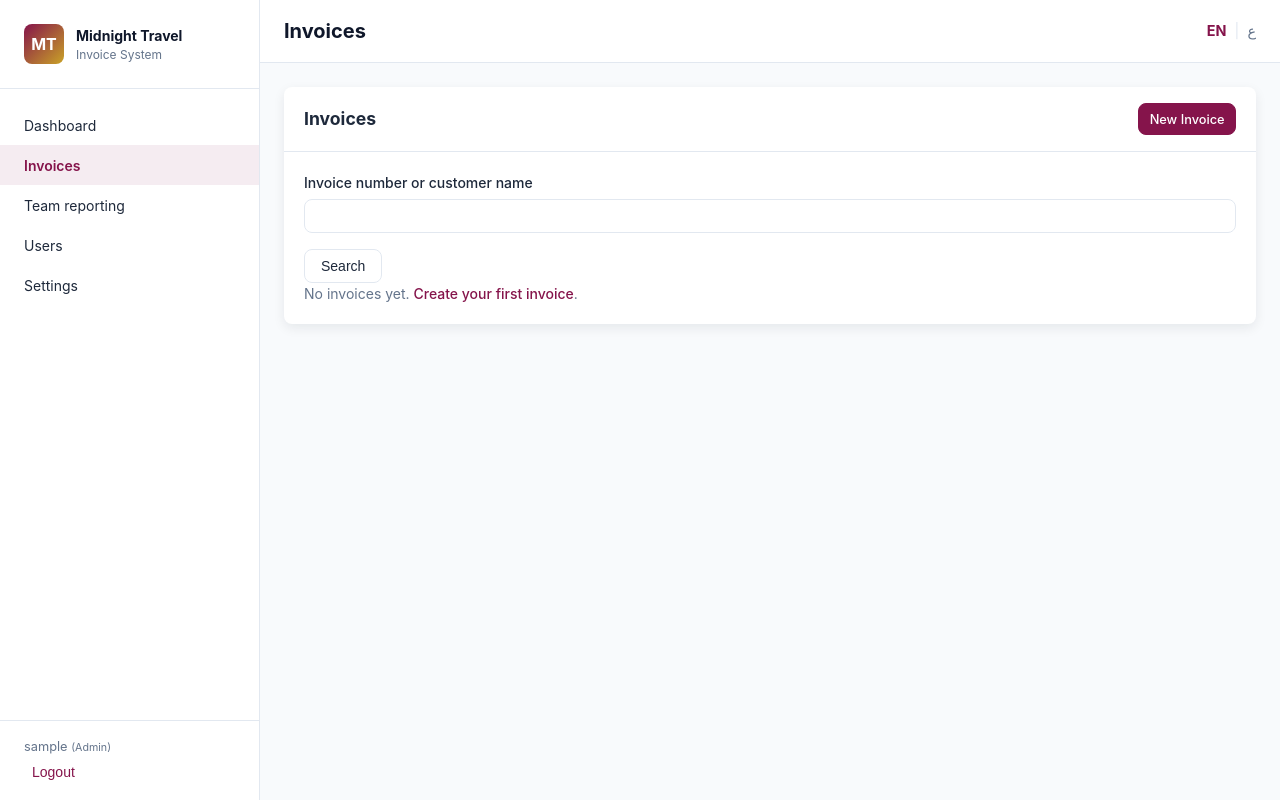
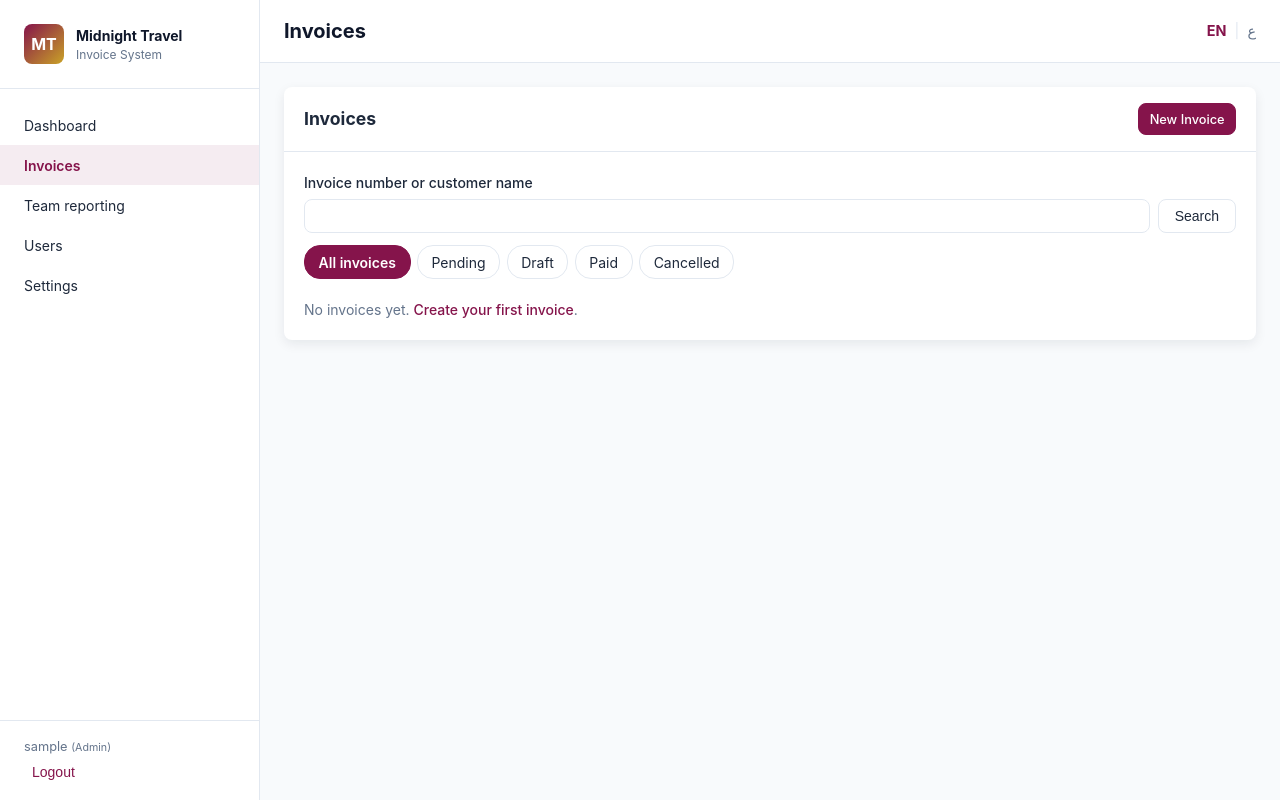
Before and after one commit to rawahnugud/midnight-travel-invoices, a Laravel app: page /invoices in a window 1280 px wide. Run offline with Laravel 10, Linux system fonts and the light colour scheme; the visitor is signed in with stand-in values (Sample User, id 1); data that the repository does not hold is empty; settings files or empty folders that the repository lacks are supplied.

Commit message:
Filter invoice list by status and active receipts

```diff
--- a/app/Http/Controllers/InvoiceController.php
+++ b/app/Http/Controllers/InvoiceController.php
@@ -27,6 +27,20 @@ class InvoiceController extends Controller
         }
 
         $search = trim($request->validate(['q' => 'nullable|string|max:255'])['q'] ?? '');
+        $filter = $request->query('filter', 'all');
+        if (!in_array($filter, ['all', 'pending', 'draft', 'paid', 'cancelled', 'unpaid', 'partially_paid'], true)) {
+            $filter = 'all';
+        }
+        $status = in_array($filter, ['unpaid', 'partially_paid'], true) ? 'pending' : $filter;
+        if ($status !== 'all') {
+            $query->where('status', $status);
+        }
+        if ($filter === 'unpaid') {
+            $query->whereDoesntHave('payments', fn ($payments) => $payments->active());
+        } elseif ($filter === 'partially_paid') {
+            $query->whereHas('payments', fn ($payments) => $payments->active());
+        }
+
         if ($search !== '') {
             $pattern = '%' . strtr($search, ['!' => '!!', '%' => '!%', '_' => '!_']) . '%';
             $query->where(fn ($match) => $match
@@ -35,7 +49,7 @@ class InvoiceController extends Controller
         }
 
         $symbols = ['USD' => '$', 'EUR' => '€', 'GBP' => '£', 'SDG' => 'SDG'];
-        $invoices = $query->latest()->orderByDesc('id')->paginate(20)->appends(['q' => $search]);
+        $invoices = $query->latest()->orderByDesc('id')->paginate(20)->appends(['q' => $search, 'filter' => $filter]);
         $invoices->getCollection()->transform(function ($inv) use ($symbols) {
             $sub = $inv->lineItems->sum(fn ($li) => $li->quantity * $li->unit_price);
             $inv->total = round($sub + ($sub * $inv->tax_rate / 100) - $inv->discount_amount, 2);
@@ -43,7 +57,7 @@ class InvoiceController extends Controller
             return $inv;
         });
 
-        return view('invoices.list', compact('invoices', 'search'));
+        return view('invoices.list', compact('invoices', 'search', 'filter', 'status'));
     }
 
     public function create()
--- a/lang/ar/messages.php
+++ b/lang/ar/messages.php
@@ -97,6 +97,12 @@ return [
     'update_invoice' => 'تحديث الفاتورة',
     'cancel' => 'إلغاء',
     'payment_status' => 'حالة السداد',
+    'all_invoices' => 'كل الفواتير',
+    'all_pending' => 'كل الفواتير المعلّقة',
+    'unpaid' => 'غير مدفوعة',
+    'partially_paid' => 'مدفوعة جزئياً',
+    'more_actions' => 'إجراءات إضافية',
+    'clear_filters' => 'مسح عوامل التصفية',
     'status' => 'الحالة',
     'draft' => 'مسودة',
     'pending' => 'قيد الانتظار',
--- a/lang/en/messages.php
+++ b/lang/en/messages.php
@@ -97,6 +97,12 @@ return [
     'update_invoice' => 'Update Invoice',
     'cancel' => 'Cancel',
     'payment_status' => 'Payment status',
+    'all_invoices' => 'All invoices',
+    'all_pending' => 'All pending',
+    'unpaid' => 'Unpaid',
+    'partially_paid' => 'Partially paid',
+    'more_actions' => 'More actions',
+    'clear_filters' => 'Clear filters',
     'status' => 'Status',
     'draft' => 'Draft',
     'pending' => 'Pending',
--- a/public/css/style.css
+++ b/public/css/style.css
@@ -610,3 +610,16 @@ a.pagination-link:hover { background: var(--mt-off-white); color: var(--mt-dark)
   background: var(--mt-accent); color: var(--mt-white); border-color: var(--mt-accent); cursor: default;
 }
 .pagination-item.disabled .pagination-link { color: var(--text-muted); cursor: not-allowed; pointer-events: none; }
+
+.invoice-filters { display: grid; gap: .75rem; margin-bottom: 1.25rem; }
+.invoice-search-row { display: flex; align-items: end; gap: .5rem; }
+.invoice-search-row .form-group { flex: 1; min-width: 0; margin: 0; }
+.invoice-filter-row, .invoice-row-actions { display: flex; align-items: baseline; flex-wrap: wrap; gap: .4rem; }
+.invoice-filter-row button {
+  background: white; color: var(--text); border: 1px solid var(--border); border-radius: 1rem;
+  font: inherit; padding: .35rem .85rem; cursor: pointer;
+}
+.invoice-filter-row button[aria-pressed="true"] { background: var(--mt-accent); border-color: var(--mt-accent); color: white; font-weight: 600; }
+.invoice-row-actions { flex-wrap: nowrap; }
+.invoice-row-actions summary { color: var(--mt-accent); cursor: pointer; padding: .5rem .25rem; }
+.invoice-row-actions details[open] > .btn, .invoice-row-actions details[open] form { display: block; }
--- a/resources/views/invoices/list.blade.php
+++ b/resources/views/invoices/list.blade.php
@@ -13,13 +13,29 @@
     @if(session('success'))
     <div class="alert alert-success" role="alert">{{ session('success') }}</div>
     @endif
-    <form method="get" action="{{ route('invoices.index') }}" role="search">
+    <form method="get" action="{{ route('invoices.index') }}" role="search" class="invoice-filters">
+      <div class="invoice-search-row">
         <div class="form-group">
           <label for="invoice-search">{{ __('messages.invoice_search') }}</label>
           <input type="search" id="invoice-search" name="q" maxlength="255" value="{{ $search }}">
         </div>
-      <button type="submit" class="btn btn-outline">{{ __('messages.search') }}</button>
-      @if($search !== '')<a href="{{ route('invoices.index') }}" class="btn btn-text">{{ __('reports.reset') }}</a>@endif
+        <button type="submit" name="filter" value="{{ $filter }}" class="btn btn-outline">{{ __('messages.search') }}</button>
+      </div>
+      <div class="invoice-filter-row" role="group" aria-label="{{ __('messages.status') }}">
+        @foreach(['all' => 'all_invoices', 'pending' => 'pending', 'draft' => 'draft', 'paid' => 'paid', 'cancelled' => 'cancelled'] as $value => $label)
+        <button type="submit" name="filter" value="{{ $value }}" aria-pressed="{{ $status === $value ? 'true' : 'false' }}">{{ __('messages.'.$label) }}</button>
+        @endforeach
+      </div>
+      @if($status === 'pending')
+      <div class="invoice-filter-row" role="group" aria-label="{{ __('messages.payment_status') }}">
+        @foreach(['pending' => 'all_pending', 'unpaid' => 'unpaid', 'partially_paid' => 'partially_paid'] as $value => $label)
+        <button type="submit" name="filter" value="{{ $value }}" aria-pressed="{{ $filter === $value ? 'true' : 'false' }}">{{ __('messages.'.$label) }}</button>
+        @endforeach
+      </div>
+      @endif
+      @if($search !== '' || $filter !== 'all')
+      <a href="{{ route('invoices.index') }}">{{ __('messages.clear_filters') }}</a>
+      @endif
     </form>
     @if($invoices->count())
     <div class="table-responsive table-mobile-cards">
@@ -61,9 +77,11 @@
             <td class="col-author" data-label="{{ __('messages.author') }}">{{ $inv->creator?->username ?? '—' }}</td>
             @endif
             <td class="col-actions" data-label="{{ __('messages.actions') }}">
-              <div class="actions-wrap">
-                <a href="{{ route('invoices.show', $inv) }}" class="btn btn-text btn-sm">{{ __('messages.view') }}</a>
+              <div class="invoice-row-actions">
                 <a href="{{ route('invoices.print', $inv) }}" target="_blank" class="btn btn-text btn-sm">{{ __('messages.print') }}</a>
+                @if($editable || $removable)
+                <details>
+                  <summary>{{ __('messages.more_actions') }}</summary>
                   @if($editable)
                   <a href="{{ route('invoices.edit', $inv) }}" class="btn btn-text btn-sm">{{ __('messages.edit') }}</a>
                   @endif
@@ -73,6 +91,8 @@
                     @method('DELETE')
                     <button type="submit" class="btn btn-text btn-sm btn-danger">{{ __('messages.delete') }}</button>
                   </form>
+                  @endif
+                </details>
                 @endif
               </div>
             </td>
@@ -88,7 +108,7 @@
     @endif
     @else
     <p class="empty-state">
-      @if($search !== '')
+      @if($search !== '' || $filter !== 'all')
       {{ __('reports.no_matches') }}
       @elseif($user && in_array($user->role, ['admin', 'staff']))
       {{ __('messages.no_invoices_yet') }} <a href="{{ route('invoices.create') }}">{{ __('messages.create_first_invoice') }}</a>.
```
Also changed, not shown: tests/Feature/InvoiceWorkflowTest.php (+30 -0 lines). Lines whose indentation alone changed are shown as unchanged.
